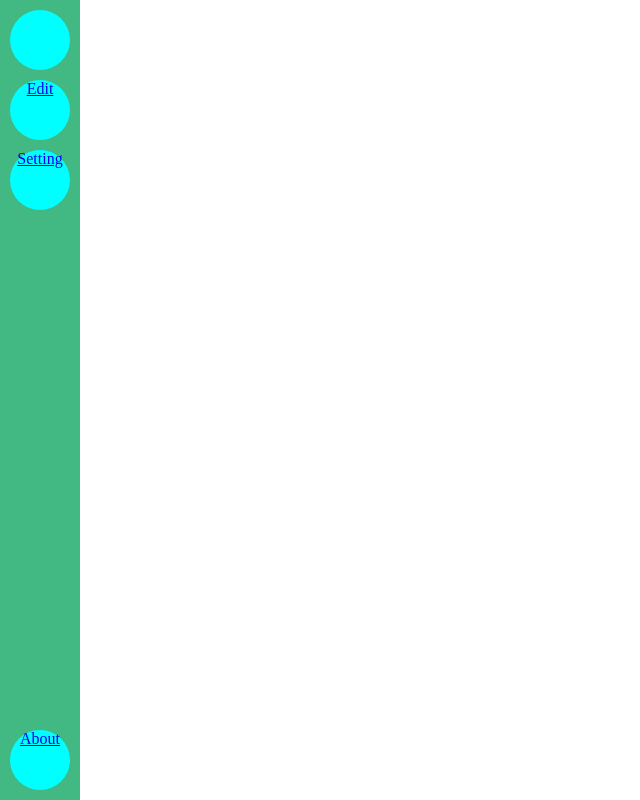
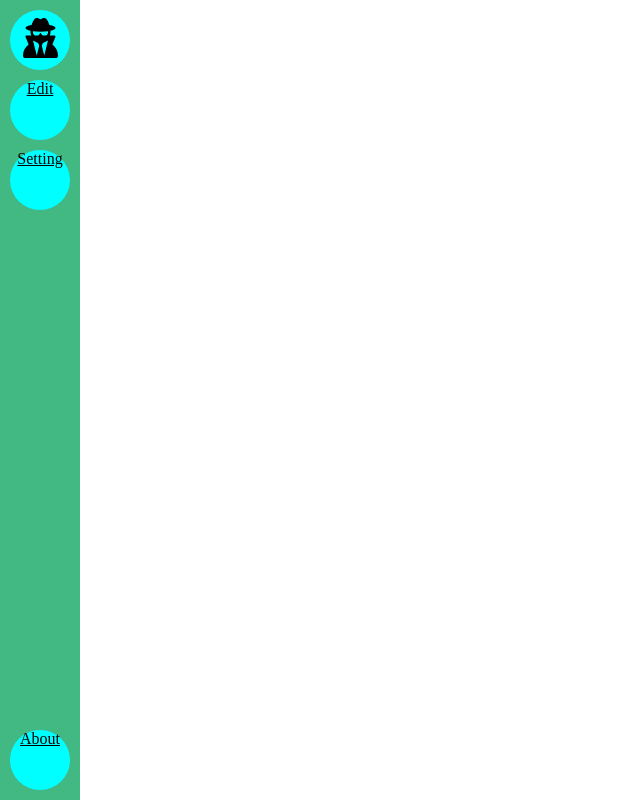
Before and after one commit to amekiri13/Roll-Call-, a JavaScript app: page / in a window 1280 px wide. Shown: the whole page, without its empty margins (0-640 px from the left). Built offline with nearby package versions, Linux system fonts and the light colour scheme.

Commit message:
改变图标颜色

```diff
--- a/src/components/LeftMenu.vue
+++ b/src/components/LeftMenu.vue
@@ -1,6 +1,6 @@
 <template>
 <ul class="menu">
-  <li><router-link to="/"><font-awesome-icon icon="fa-solid fa-house" class="icon" /></router-link></li>
+  <li><router-link to="/"><font-awesome-icon icon="fa-solid fa-user-secret" class="icon" /></router-link></li>
   <li><router-link to="/edit">Edit</router-link></li>
   <li><router-link to="/setting">Setting</router-link></li>
   <li style="position: absolute;bottom: 0"><router-link to="/about">About</router-link></li>
@@ -36,6 +36,9 @@ export default {
   display: flex;
   justify-content: center;
 }
+.menu>li>a{
+  color: black;
+}
 .icon {
   font-size: 40px;
   margin: 8px 0;
```
